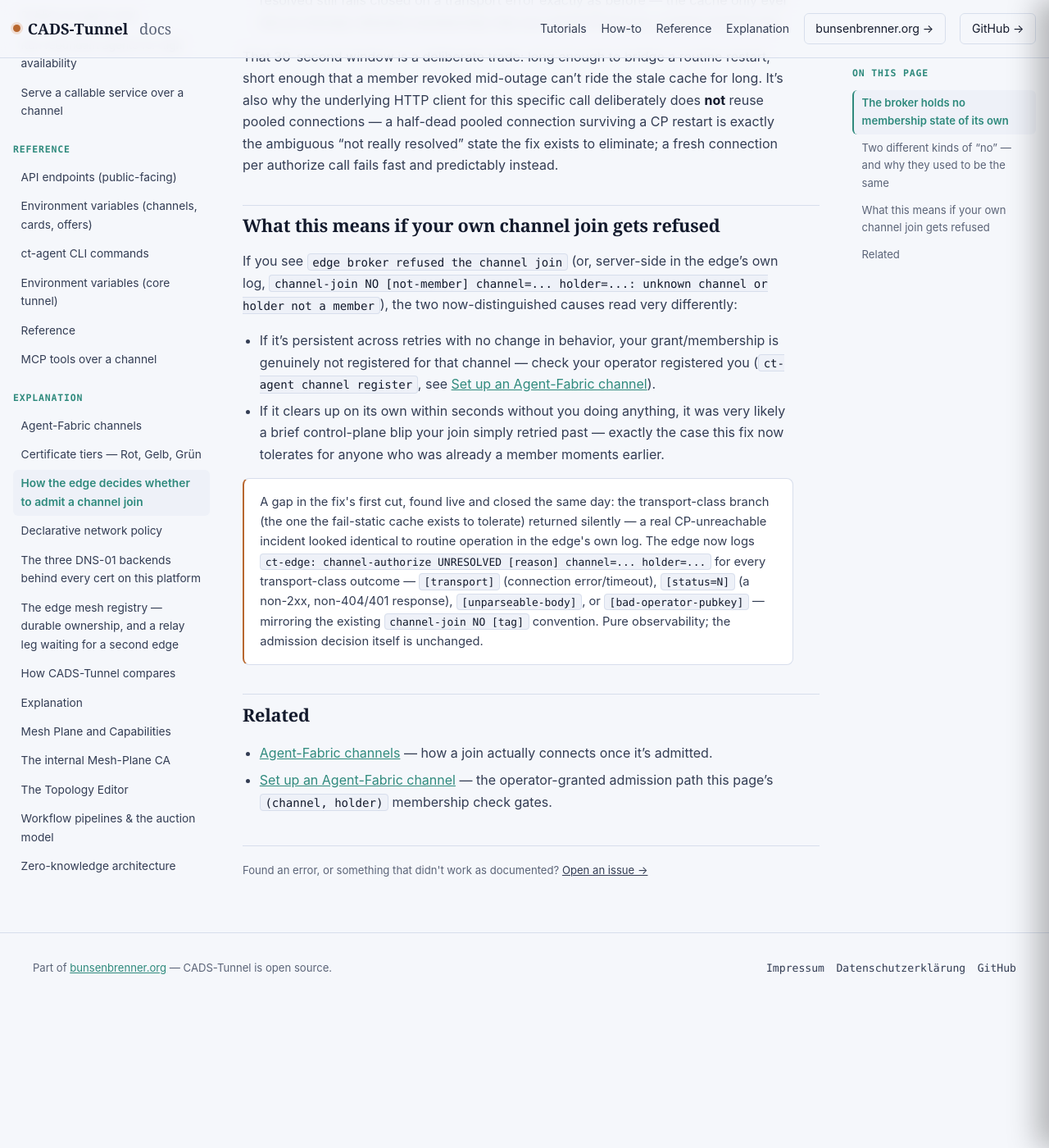
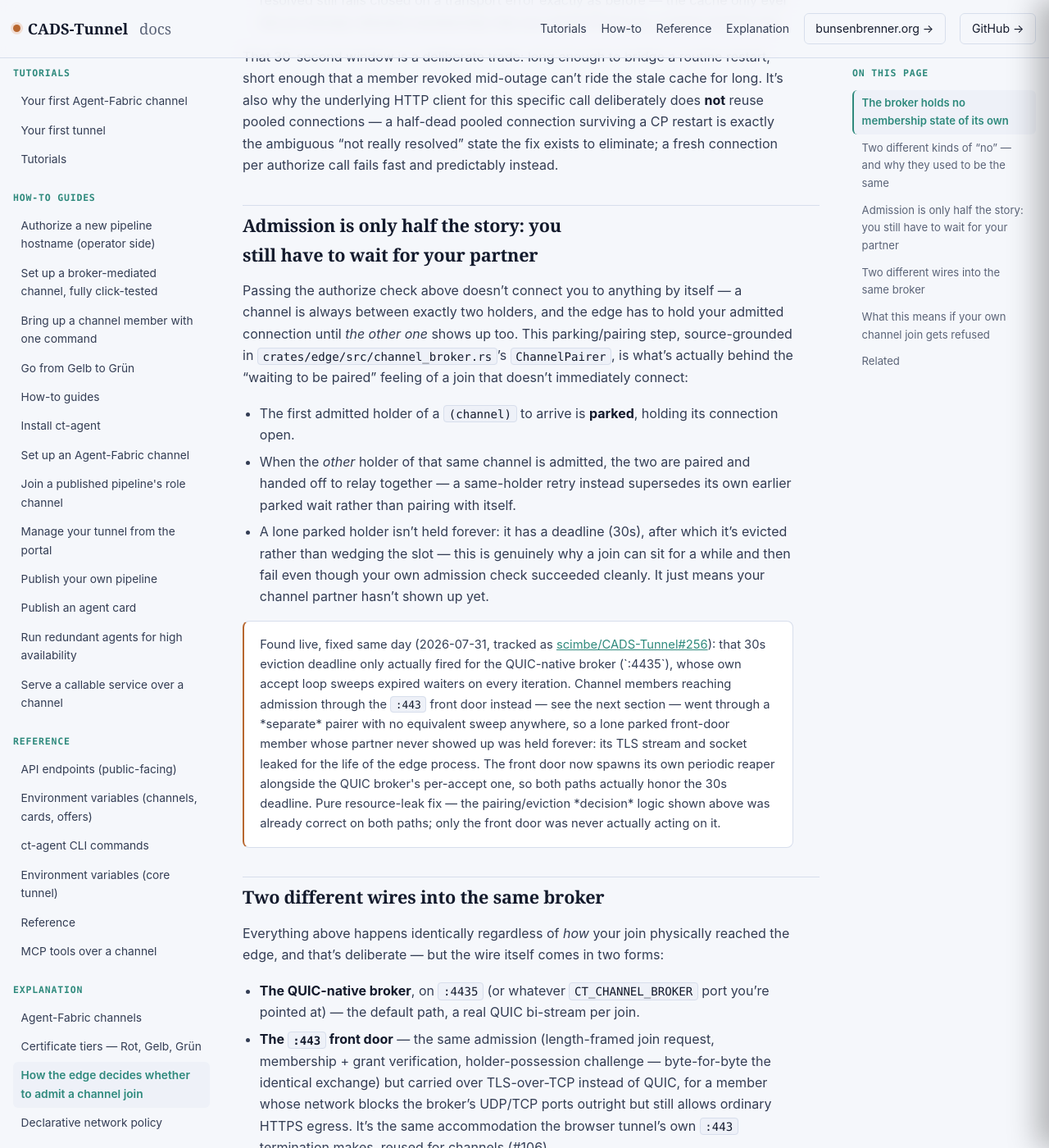
Before and after one commit to scimbe/CADS-Tunnel-docs, a Jekyll site: the page built from _explanation/channel-admission.md, in a window 1280 px wide and 1400 px high, scrolled down 1571 px. Shown: the whole window at 82% size. Built offline with Jekyll 4.4.1, drawn with Linux system fonts in a browser that asks for light colours; some of the changed text lies outside the part shown.

Commit message:
docs(channel-admission): document pairing/park-TTL and the dual QUIC/:443 wire
Two real gaps this page didn't cover: the ChannelPairer parking/pairing
mechanism itself (why an admitted join can still sit waiting), and the
existence of two structurally separate admission wires (the QUIC-native
broker vs the :443 front door) sharing identical authorize-and-pair logic
but separate pairer state -- which is exactly why #256's reaper gap could
exist on one wire and not the other. Source-grounded against
crates/edge/src/channel_broker.rs and serve.rs.

```diff
--- a/_explanation/channel-admission.md
+++ b/_explanation/channel-admission.md
@@ -65,6 +65,54 @@ half-dead pooled connection surviving a CP restart is exactly the ambiguous "not
 state the fix exists to eliminate; a fresh connection per authorize call fails fast and
 predictably instead.
 
+## Admission is only half the story: you still have to wait for your partner
+
+Passing the authorize check above doesn't connect you to anything by itself — a channel is always
+between exactly two holders, and the edge has to hold your admitted connection until *the other one*
+shows up too. This parking/pairing step, source-grounded in `crates/edge/src/channel_broker.rs`'s
+`ChannelPairer`, is what's actually behind the "waiting to be paired" feeling of a join that doesn't
+immediately connect:
+
+- The first admitted holder of a `(channel)` to arrive is **parked**, holding its connection open.
+- When the *other* holder of that same channel is admitted, the two are paired and handed off to
+  relay together — a same-holder retry instead supersedes its own earlier parked wait rather than
+  pairing with itself.
+- A lone parked holder isn't held forever: it has a deadline (30s), after which it's evicted rather
+  than wedging the slot — this is genuinely why a join can sit for a while and then fail even though
+  your own admission check succeeded cleanly. It just means your channel partner hasn't shown up yet.
+
+<div class="callout warn">
+Found live, fixed same day (2026-07-31, tracked as
+<a href="https://github.com/scimbe/CADS-Tunnel/issues/256">scimbe/CADS-Tunnel#256</a>): that 30s
+eviction deadline only actually fired for the QUIC-native broker (`:4435`), whose own accept loop
+sweeps expired waiters on every iteration. Channel members reaching admission through the
+<code>:443</code> front door instead — see the next section — went through a *separate* pairer with
+no equivalent sweep anywhere, so a lone parked front-door member whose partner never showed up was
+held forever: its TLS stream and socket leaked for the life of the edge process. The front door now
+spawns its own periodic reaper alongside the QUIC broker's per-accept one, so both paths actually
+honor the 30s deadline. Pure resource-leak fix — the pairing/eviction *decision* logic shown above
+was already correct on both paths; only the front door was never actually acting on it.
+</div>
+
+## Two different wires into the same broker
+
+Everything above happens identically regardless of *how* your join physically reached the edge, and
+that's deliberate — but the wire itself comes in two forms:
+
+- **The QUIC-native broker**, on `:4435` (or whatever `CT_CHANNEL_BROKER` port you're pointed at) —
+  the default path, a real QUIC bi-stream per join.
+- **The `:443` front door** — the same admission (length-framed join request, membership + grant
+  verification, holder-possession challenge — byte-for-byte the identical exchange) but carried over
+  TLS-over-TCP instead of QUIC, for a member whose network blocks the broker's UDP/TCP ports outright
+  but still allows ordinary HTTPS egress. It's the same accommodation the browser tunnel's own `:443`
+  termination makes, reused for channels (#106).
+
+Both paths call into the exact same authorize-and-pair logic described on this page — there's no
+second, weaker admission story hiding behind the front door. The only structural difference is which
+`ChannelPairer` instance a given join's parked wait lives in, which is precisely why the reaper gap
+above could exist on one wire and not the other: they're genuinely separate pairing states, not two
+views onto one.
+
 ## What this means if your own channel join gets refused
 
 If you see `edge broker refused the channel join` (or, server-side in the edge's own log,
```
